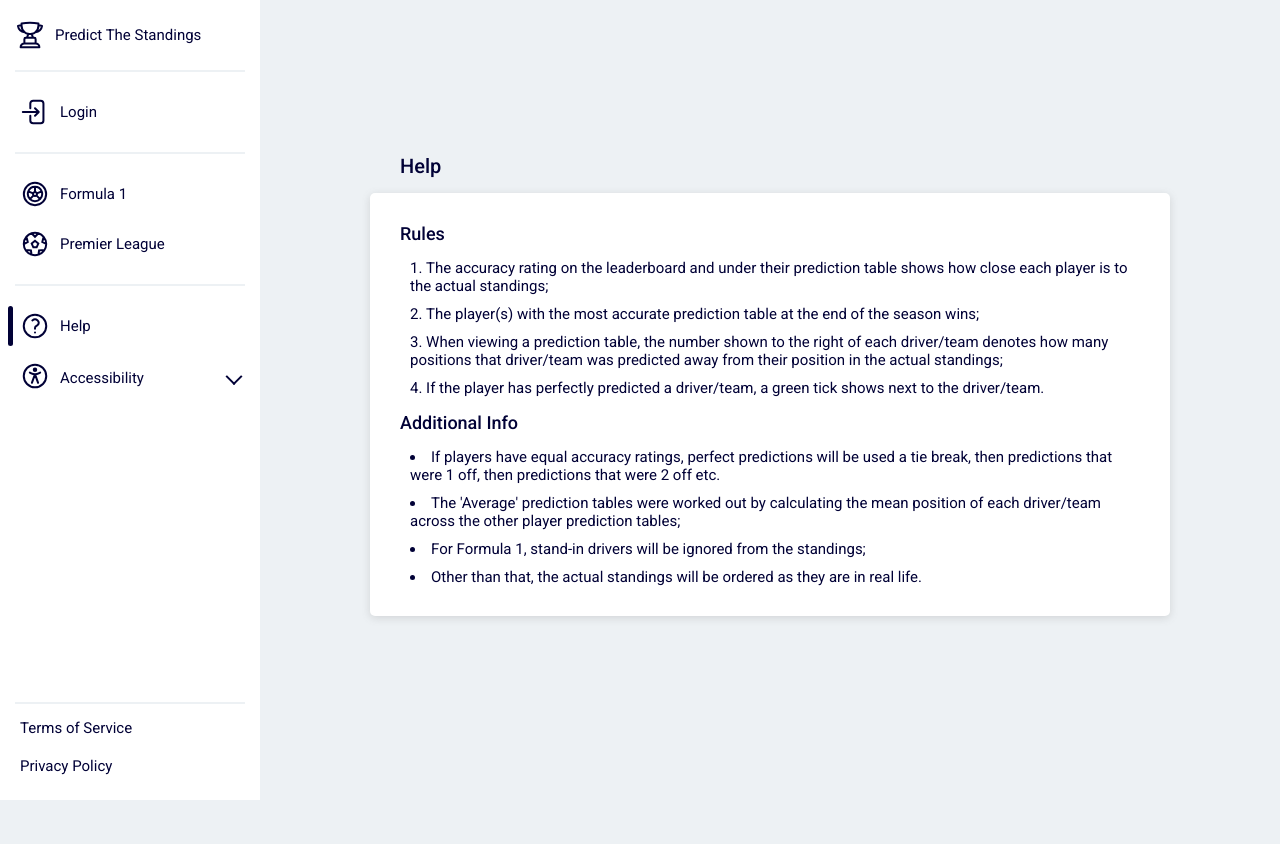
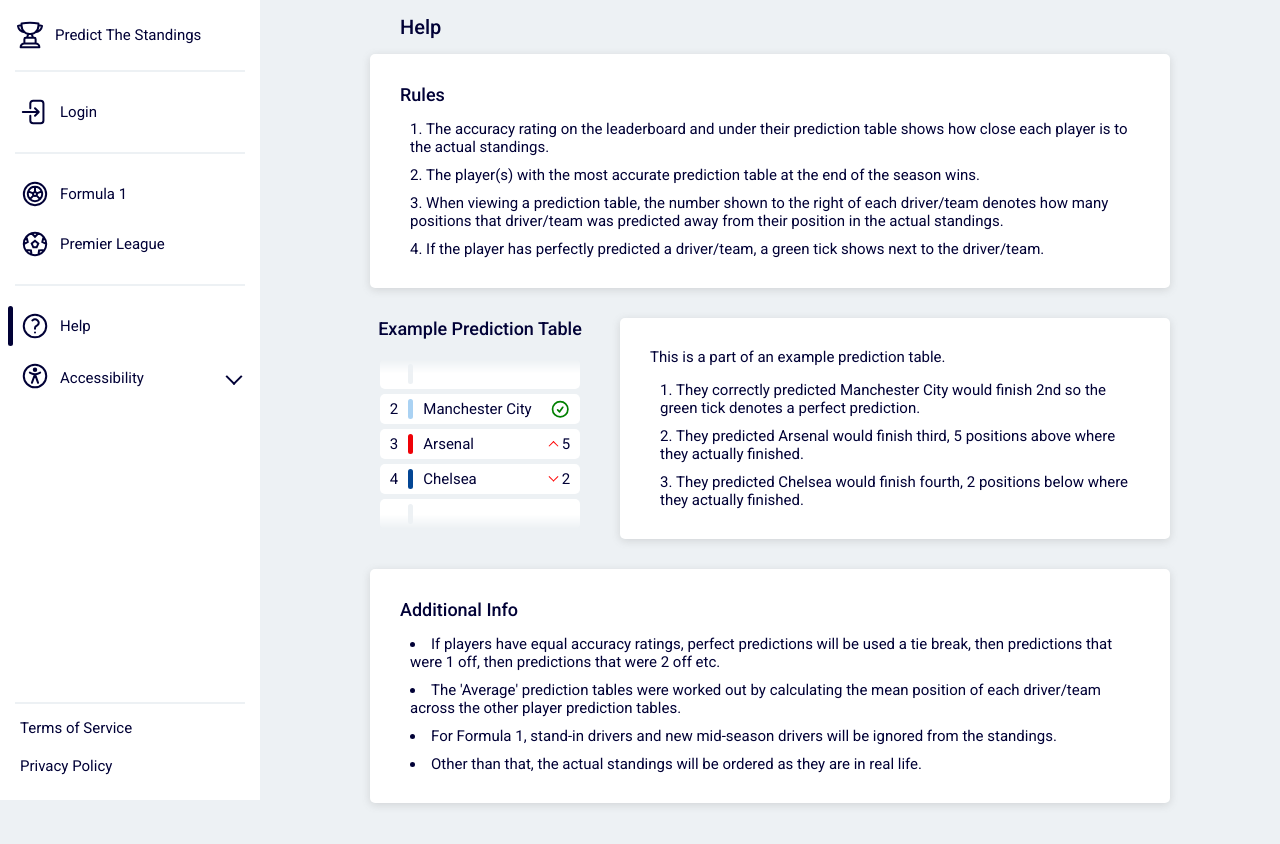
Before and after one commit to davidwillprice/predict-the-standings, a Next.js app: page /help in a window 1280 px wide. Shown: the top 844 px of the page. Before the commit the page ends 800 px from the top, so only its background shows below. Built offline with nearby package versions, Linux system fonts and the light colour scheme; no server answers.

Commit message:
Update help page with example prediction table

```diff
--- a/app/help/page.tsx
+++ b/app/help/page.tsx
@@ -2,10 +2,32 @@ import { Metadata } from "next";
 
 import { Panel } from "@components/panels/panel";
 import { PanelHeading } from "@components/panels/panel-heading";
+import Icon from "@ui/svgs/icons/sq-icon";
+
+import styles from "@styles/help.module.scss";
+import predictionStyles from "@components/prediction-table/prediction-table.module.scss";
 
 export const metadata: Metadata = {
   title: "Help | Predict The Standings",
 };
+
+const BlankTableRow = () => (
+  <tr className={predictionStyles.table_row}>
+    <td className={predictionStyles.position_cell}>
+      <span className={styles.gradient}></span>
+    </td>
+    <td>
+      <span
+        className={`${predictionStyles.flair}`}
+        style={{
+          backgroundColor: "var(--tertiary-color)",
+        }}></span>
+    </td>
+    <td className={predictionStyles.name_cell}></td>
+    <td className={`${predictionStyles.pos_diff_cell}`}></td>
+  </tr>
+);
+
 const Page = () => {
   return (
     <>
@@ -14,26 +36,107 @@ const Page = () => {
       </PanelHeading>
       <Panel>
         <h2>Rules</h2>
-        {/**@todo Add example prediction table and leaderboard */}
         <ol>
           <li>
             The accuracy rating on the leaderboard and under their prediction
-            table shows how close each player is to the actual standings;
+            table shows how close each player is to the actual standings.
           </li>
           <li>
             The player(s) with the most accurate prediction table at the end of
-            the season wins;
+            the season wins.
           </li>
           <li>
             When viewing a prediction table, the number shown to the right of
             each driver/team denotes how many positions that driver/team was
-            predicted away from their position in the actual standings;
+            predicted away from their position in the actual standings.
           </li>
           <li>
             If the player has perfectly predicted a driver/team, a green tick
             shows next to the driver/team.
           </li>
         </ol>
+      </Panel>
+      <div className={styles.example_con}>
+        <div
+          className={`${styles.example} ${predictionStyles.prediction_table}`}>
+          <h2>Example Prediction Table</h2>
+          <table>
+            <tbody>
+              <BlankTableRow />
+              <tr className={predictionStyles.table_row}>
+                <td className={predictionStyles.position_cell}>2</td>
+                <td>
+                  <span
+                    className={`${predictionStyles.flair}`}
+                    style={{ backgroundColor: "#AAD2F3" }}></span>
+                </td>
+                <td className={predictionStyles.name_cell}>
+                  <span>Manchester City</span>
+                </td>
+                <td
+                  className={`${predictionStyles.pos_diff_cell} ${predictionStyles.perfect}`}>
+                  <Icon type={"success"} strokeWidth={2} />
+                </td>
+              </tr>
+              <tr className={predictionStyles.table_row}>
+                <td className={predictionStyles.position_cell}>3</td>
+                <td>
+                  <span
+                    className={`${predictionStyles.flair}`}
+                    style={{ backgroundColor: "#EF0107" }}></span>
+                </td>
+                <td className={predictionStyles.name_cell}>
+                  <span>Arsenal</span>
+                </td>
+                <td
+                  className={`${predictionStyles.pos_diff_cell} ${predictionStyles.up}`}>
+                  <>
+                    <i></i>
+                    <span>5</span>
+                  </>
+                </td>
+              </tr>
+              <tr className={predictionStyles.table_row}>
+                <td className={predictionStyles.position_cell}>4</td>
+                <td>
+                  <span
+                    className={`${predictionStyles.flair}`}
+                    style={{ backgroundColor: "#034694" }}></span>
+                </td>
+                <td className={predictionStyles.name_cell}>
+                  <span>Chelsea</span>
+                </td>
+                <td
+                  className={`${predictionStyles.pos_diff_cell} ${predictionStyles.down}`}>
+                  <>
+                    <i></i>
+                    <span>2</span>
+                  </>
+                </td>
+              </tr>
+              <BlankTableRow />
+            </tbody>
+          </table>
+        </div>
+        <Panel>
+          <p>This is a part of an example prediction table.</p>
+          <ol>
+            <li>
+              They correctly predicted Manchester City would finish 2nd so the
+              green tick denotes a perfect prediction.
+            </li>
+            <li>
+              They predicted Arsenal would finish third, 5 positions above where
+              they actually finished.
+            </li>
+            <li>
+              They predicted Chelsea would finish fourth, 2 positions below
+              where they actually finished.
+            </li>
+          </ol>
+        </Panel>
+      </div>
+      <Panel>
         <h2>Additional Info</h2>
         <ul>
           <li>
@@ -44,10 +147,11 @@ const Page = () => {
           <li>
             The &apos;Average&apos; prediction tables were worked out by
             calculating the mean position of each driver/team across the other
-            player prediction tables;
+            player prediction tables.
           </li>
           <li>
-            For Formula 1, stand-in drivers will be ignored from the standings;
+            For Formula 1, stand-in drivers and new mid-season drivers will be
+            ignored from the standings.
           </li>
           <li>
             Other than that, the actual standings will be ordered as they are in
--- /dev/null
+++ b/src/ui/styles/help.module.scss
@@ -0,0 +1,44 @@
+.example_con {
+  width: 100%;
+  max-width: 800px;
+  margin: 0 auto;
+  display: flex;
+  justify-content: space-between;
+  gap: 30px;
+}
+.example {
+  min-width: 220px;
+  h2 {
+    text-align: center;
+  }
+  table {
+    margin: 0 auto;
+  }
+  tr:last-child,
+  tr:first-child {
+    mask-size: 100% 100%;
+    mask-repeat: no-repeat;
+  }
+  tr:last-child {
+    mask-image: linear-gradient(
+      to bottom,
+      rgba(0, 0, 0, 1) 50%,
+      rgba(0, 0, 0, 0) 100%
+    );
+  }
+  tr:first-child {
+    mask-image: linear-gradient(
+      to top,
+      rgba(0, 0, 0, 1) 50%,
+      rgba(0, 0, 0, 0) 100%
+    );
+  }
+}
+
+@media (max-width: 800px) {
+  .example_con {
+    justify-content: center;
+    flex-direction: column;
+    gap: 20px;
+  }
+}
```
